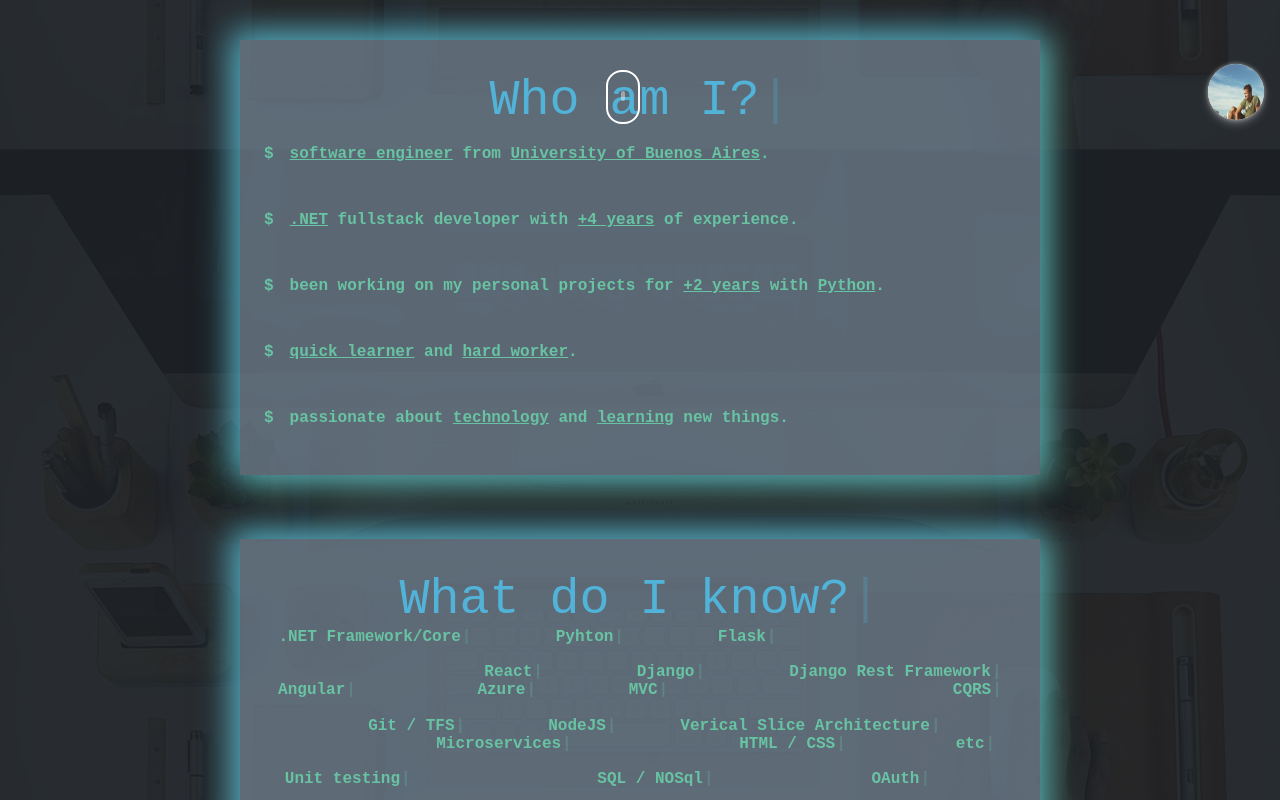
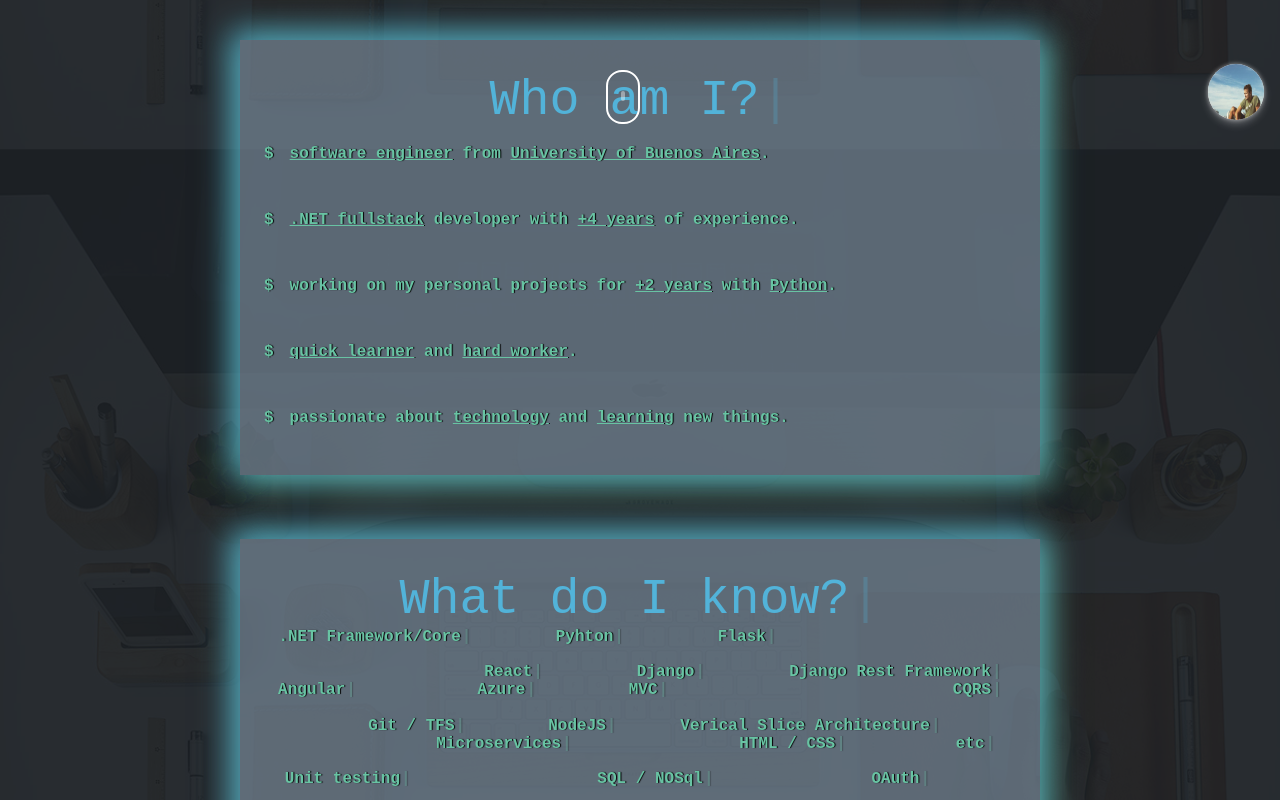
Before and after one commit to agusluques/agusluques.github.io, a React (Create React App) app: page / in a window 1280 px wide. Shown: the part 660-1460 px from the top of the page. Built offline with nearby package versions, Linux system fonts and the light colour scheme.

Commit message:
fix select

```diff
--- a/public/index.html
+++ b/public/index.html
@@ -7,7 +7,7 @@
     <meta name="theme-color" content="#000000" />
     <meta
       name="description"
-      content="Web site created using create-react-app"
+      content="Agustin Luques' website."
     />
     <link rel="apple-touch-icon" href="%PUBLIC_URL%/favicon.ico" />
     <!--
--- a/src/Components/About/About.js
+++ b/src/Components/About/About.js
@@ -33,8 +33,8 @@
             <section className={showText ? `${styles.about_me} ${styles.is_visible}` : styles.about_me}>
                 <ul className={styles.about_me_list}>
                     <li><u>software engineer</u> from <u>University of Buenos Aires</u>.</li>
-                    <li><u>.NET</u> fullstack developer with <u>+4 years</u> of experience.</li>
-                    <li>been working on my personal projects for <u>+2 years</u> with <u>Python</u>.</li>
+                    <li><u>.NET fullstack</u> developer with <u>+4 years</u> of experience.</li>
+                    <li>working on my personal projects for <u>+2 years</u> with <u>Python</u>.</li>
                     <li><u>quick learner</u> and <u>hard worker</u>.</li>
                     <li>passionate about <u>technology</u> and <u>learning</u> new things.</li>
                 </ul>
--- a/src/Components/About/About.module.scss
+++ b/src/Components/About/About.module.scss
@@ -9,6 +9,7 @@
   font-size: 16px;
   font-weight: 600;
   font-family: "Courier New", Courier, monospace;
+  text-shadow: 1px 0px 1px black;
   opacity: 0;
   visibility: hidden;
   transition: opacity 1000ms ease-in;
--- a/src/Components/Fab/Fab.js
+++ b/src/Components/Fab/Fab.js
@@ -22,7 +22,7 @@
                     <img src={Me} className={styles.me_pic} alt="me" />
                 </button>
             </div>
-            <div className={styles.social_container} style={{ opacity: isOpen ? 1 : 0, visibility: isOpen ? 'visible' : 'hidden' }}>
+            <div className={styles.social_container} style={{ opacity: isOpen ? 1 : 0, display: isOpen ? '' : 'none'}}>
                 <a href="https://www.linkedin.com/in/agustin-luques/">
                     <FontAwesomeIcon icon={faLinkedin} className={styles.fa} title="LinkedIn" />
                 </a>
--- a/src/Components/Skills/Skills.module.scss
+++ b/src/Components/Skills/Skills.module.scss
@@ -9,6 +9,7 @@
   font-size: 16px;
   font-weight: 600;
   font-family: "Courier New", Courier, monospace;
+  text-shadow: 1px 0px 1px black;
   opacity: 0;
   visibility: hidden;
   transition: opacity 1000ms ease-in;
--- a/src/Containers/MainScreen/MainScreen.js
+++ b/src/Containers/MainScreen/MainScreen.js
@@ -17,7 +17,7 @@
                     onInit={(typewritter) => {
                         typewritter
                             .typeString(`<span>I am <b class=${styles.green}>Agustin Luques</b></span>`)
-                            .pasteString('😁')
+                            .pasteString('🙋🏽‍♂️')
                             .pauseFor(500)
                             .deleteChars(15)
                             .typeString(`<span>a <b class=${styles.green}>Software Engineer</b></span>`)
```
